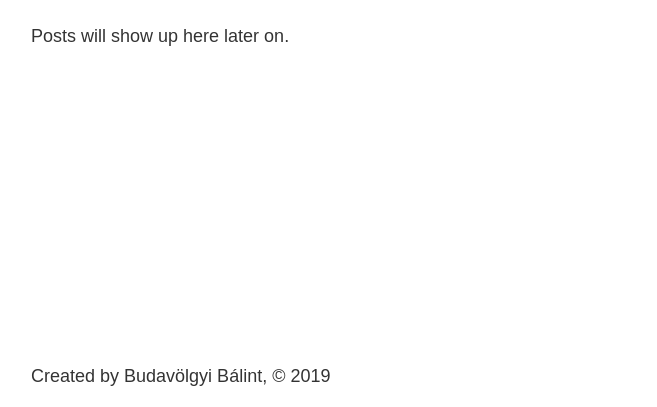
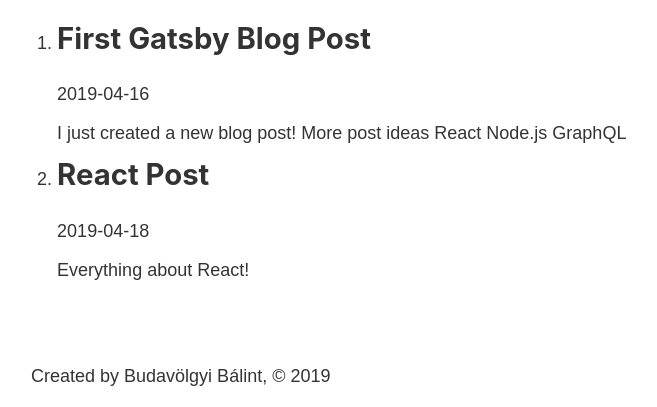
Before and after one commit to bala92x/gatsby-blog, a Gatsby site: page /blog in a window 1280 px wide. Shown: the part 393-800 px from the top of the page, without its empty margins (252-909 px from the left). Built offline with nearby package versions, Linux system fonts and the light colour scheme; Gatsby itself is replaced by a stand-in of ours.

Commit message:
Fetch and parse markdown files

```diff
--- a/gatsby-config.js
+++ b/gatsby-config.js
@@ -4,6 +4,14 @@ module.exports = {
         author: 'Budavölgyi Bálint'
     },
     plugins: [
-        'gatsby-plugin-sass'
+        'gatsby-plugin-sass',
+        {
+            resolve: 'gatsby-source-filesystem',
+            options: {
+                name: 'src',
+                path: `${__dirname}/src/posts`
+            }
+        },
+        'gatsby-transformer-remark'
     ]
 }
--- a/package.json
+++ b/package.json
@@ -15,6 +15,8 @@
   "dependencies": {
     "gatsby": "^2.3.16",
     "gatsby-plugin-sass": "^2.0.11",
+    "gatsby-source-filesystem": "^2.0.29",
+    "gatsby-transformer-remark": "^2.3.8",
     "node-sass": "^4.11.0",
     "react": "^16.8.6",
     "react-dom": "^16.8.6"
--- a/src/pages/blog.js
+++ b/src/pages/blog.js
@@ -1,13 +1,50 @@
 import React from 'react'
+import { graphql, useStaticQuery } from 'gatsby'
 
 import Layout from '../components/layout'
 
 const BlogPage = () => {
+    const data = useStaticQuery(graphql`
+        query {
+            allMarkdownRemark {
+                edges {
+                    node {
+                        frontmatter {
+                            title,
+                            date
+                        }
+                        excerpt
+                    }
+                }
+            }
+        }
+    `)
+
+    const posts = data.allMarkdownRemark.edges
+
+    const renderPosts = (posts) => {
+        return (
+            <ol>
+                {posts.map((edge) => {
+                    const post = edge.node
+
+                    return (
+                        <li key={post.frontmatter.title}>
+                            <h2>{post.frontmatter.title}</h2>
+                            <p>{post.frontmatter.date}</p>
+                            <p>{post.excerpt}</p>
+                        </li>
+                    )
+                })}
+            </ol>
+        )
+    }
+
     return (
         <div>
             <Layout>
                 <h1>Blog</h1>
-                <p>Posts will show up here later on.</p>
+                {posts.length === 0 ? 'No posts to show.' : renderPosts(posts)}
             </Layout>
         </div>
     )
--- /dev/null
+++ b/src/posts/gatsby.md
@@ -0,0 +1,12 @@
+---
+title: "First Gatsby Blog Post"
+date: "2019-04-16"
+---
+
+I just created a new blog post!
+
+## More post ideas
+
+1. React
+2. Node.js
+3. GraphQL
--- /dev/null
+++ b/src/posts/react.md
@@ -0,0 +1,6 @@
+---
+title: "React Post"
+date: "2019-04-18"
+---
+
+Everything about React!
```
Also changed, not shown: 1 other file.
